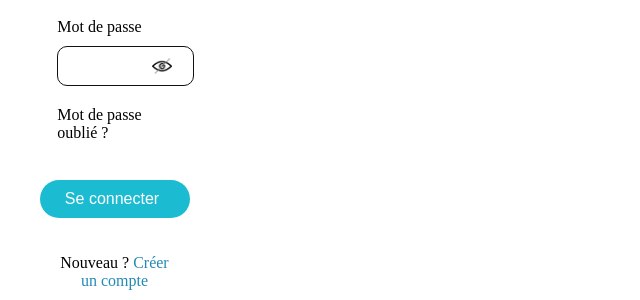
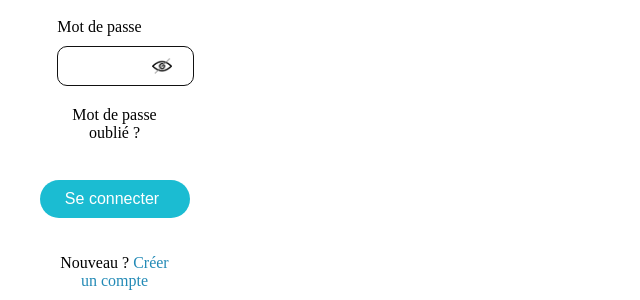
Before and after one commit to RolandRKT/SAE-3.05, a Flask app: template flask/tuto-flask/tuto/templates/login_mobile.html in a window 1280 px wide. Shown: the part 266-566 px from the top of the page, without its empty margins (0-640 px from the left). Run offline with Flask 3, Linux system fonts and the light colour scheme; the template is opened without the code that fills it, so the values that code supplies are empty; some libraries are stand-ins or nearby versions.

Commit message:
correction positionnement page login de la balise a

```diff
--- a/flask/tuto-flask/tuto/static/login.css
+++ b/flask/tuto-flask/tuto/static/login.css
@@ -129,6 +129,13 @@ input[type="password"]:focus {
     display: flex;
     flex-direction: column;
     align-items: flex-end;
+}
+
+.form-password-forget {
+    width: 80%;
+    display: flex;
+    flex-direction: row-reverse;
+    text-align: center;
 }
 
 .forget-password a {
```
